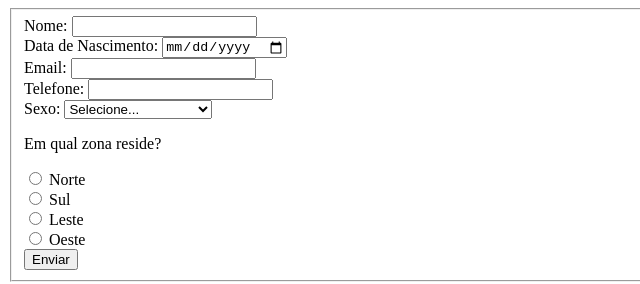
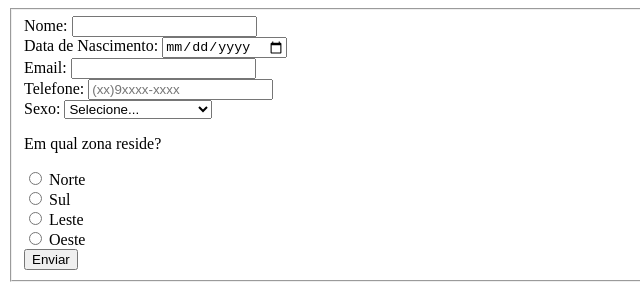
Before and after one commit to gvizotto/tendecias_computacao, a plain HTML site: page formulario/index.html in a window 1280 px wide. Shown: the full height of the page, 0-640 px from the left. Drawn offline with Linux system fonts and the light colour scheme.

Commit message:
ajuste telefone

```diff
--- a/formulario/index.html
+++ b/formulario/index.html
@@ -25,7 +25,7 @@
 
             <div>
                 <label for="telefone">Telefone:</label>
-             <input type="number" id="telefone" required>
+             <input type="tel" id="telefone" pattern="\([0-9]{2}\)[9]{1}[0-9]{4}-[0-9]{4}" placeholder="(xx)9xxxx-xxxx" required>
             </div>
             <div>
             <label for="sexo">Sexo:</label>
```
